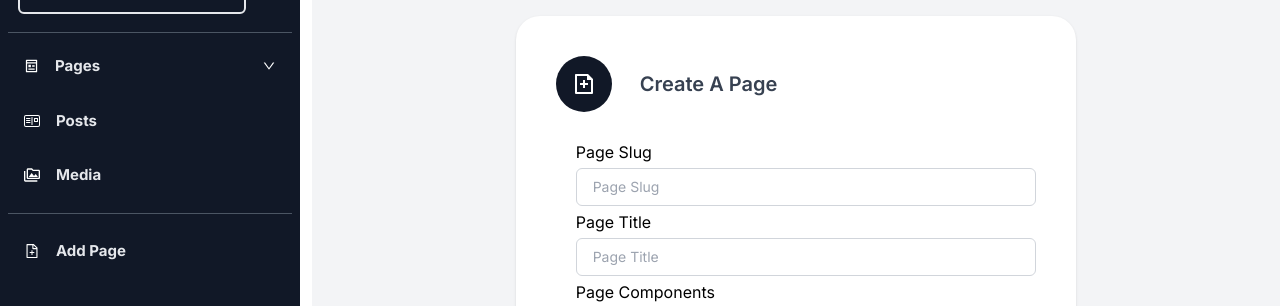
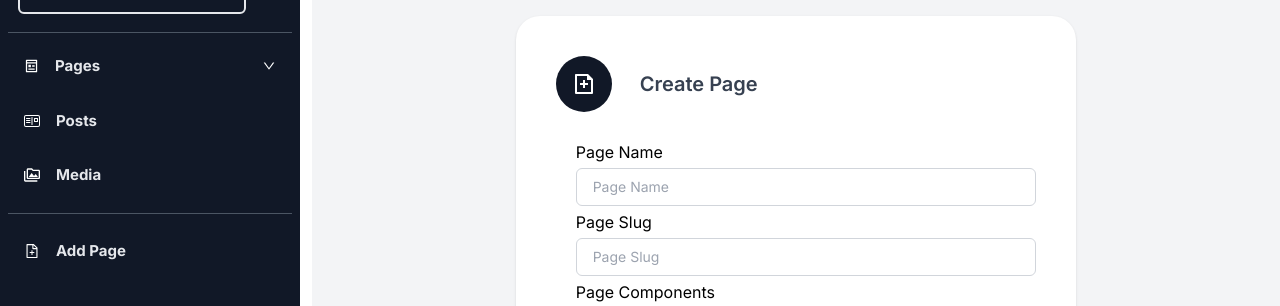
Before and after one commit to roshanreacts/mercury-cms-v1, a Next.js app: page /admin/1/page/create in a window 1280 px wide. Shown: the part 137-443 px from the top of the page. Built offline with nearby package versions, Linux system fonts and the light colour scheme.

Commit message:
addpage addwebsite changes

```diff
--- a/src/container/addPage/index.jsx
+++ b/src/container/addPage/index.jsx
@@ -29,7 +29,7 @@ const AddPage = () => {
                 <RiFileAddLine />
               </div>
               <div className="block pl-2 font-semibold text-xl text-gray-700">
-                <h2 className="leading-relaxed">Create A Page</h2>
+                <h2 className="leading-relaxed">Create Page</h2>
               </div>
             </div>
             <Formik
@@ -48,6 +48,20 @@ const AddPage = () => {
               {({ isSubmitting }) => (
                 <Form>
                   <div className="">
+                    <label className="leading-loose"> Page Name</label>
+                    <Field
+                      type="text"
+                      name="pageName"
+                      className="px-4 py-2 border focus:ring-gray-500 focus:border-gray-900 w-full sm:text-sm border-gray-300 rounded-md focus:outline-none text-gray-600"
+                      placeholder="Page Name"
+                    />
+                    <ErrorMessage
+                      name="pageName"
+                      component="div"
+                      className="text-red-500 text-xs"
+                    />
+                  </div>
+                  <div className="">
                     <label className="leading-loose"> Page Slug</label>
                     <Field
                       type="text"
@@ -57,20 +71,6 @@ const AddPage = () => {
                     />
                     <ErrorMessage
                       name="pageSlug"
-                      component="div"
-                      className="text-red-500 text-xs"
-                    />
-                  </div>
-                  <div className="">
-                    <label className="leading-loose"> Page Title</label>
-                    <Field
-                      type="text"
-                      name="pageTitle"
-                      className="px-4 py-2 border focus:ring-gray-500 focus:border-gray-900 w-full sm:text-sm border-gray-300 rounded-md focus:outline-none text-gray-600"
-                      placeholder="Page Title"
-                    />
-                    <ErrorMessage
-                      name="pageTitle"
                       component="div"
                       className="text-red-500 text-xs"
                     />
--- a/src/container/addWebsite/index.jsx
+++ b/src/container/addWebsite/index.jsx
@@ -34,7 +34,7 @@ const AddWebsite = () => {
                 <BiAddToQueue />
               </div>
               <div className="block pl-2 font-semibold text-xl text-gray-700">
-                <h2 className="leading-relaxed">Create A Website</h2>
+                <h2 className="leading-relaxed">Create Website</h2>
               </div>
             </div>
             <Formik
@@ -47,6 +47,20 @@ const AddWebsite = () => {
                   <div className="py-8 text-base leading-6 space-y-4 text-gray-700 sm:text-lg sm:leading-7 gap-4">
                     <div className="flex gap-4">
                       <div className="">
+                        <label className="leading-loose"> Website Name</label>
+                        <Field
+                          type="text"
+                          name="websiteName"
+                          className="px-4 py-2 border focus:ring-gray-500 focus:border-gray-900 w-full sm:text-sm border-gray-300 rounded-md focus:outline-none text-gray-600"
+                          placeholder="Website Name"
+                        />
+                        <ErrorMessage
+                          name="websiteName"
+                          component="span"
+                          className="text-red-500 text-xs"
+                        />
+                      </div>
+                      <div>
                         <label className="leading-loose"> Website Slug</label>
                         <Field
                           type="text"
@@ -56,20 +70,6 @@ const AddWebsite = () => {
                         />
                         <ErrorMessage
                           name="websiteSlug"
-                          component="span"
-                          className="text-red-500 text-xs"
-                        />
-                      </div>
-                      <div>
-                        <label className="leading-loose"> Website Name</label>
-                        <Field
-                          type="text"
-                          name="websiteName"
-                          className="px-4 py-2 border focus:ring-gray-500 focus:border-gray-900 w-full sm:text-sm border-gray-300 rounded-md focus:outline-none text-gray-600"
-                          placeholder="Website Name"
-                        />
-                        <ErrorMessage
-                          name="websiteName"
                           component="div"
                           className="text-red-500 text-xs"
                         />
```
